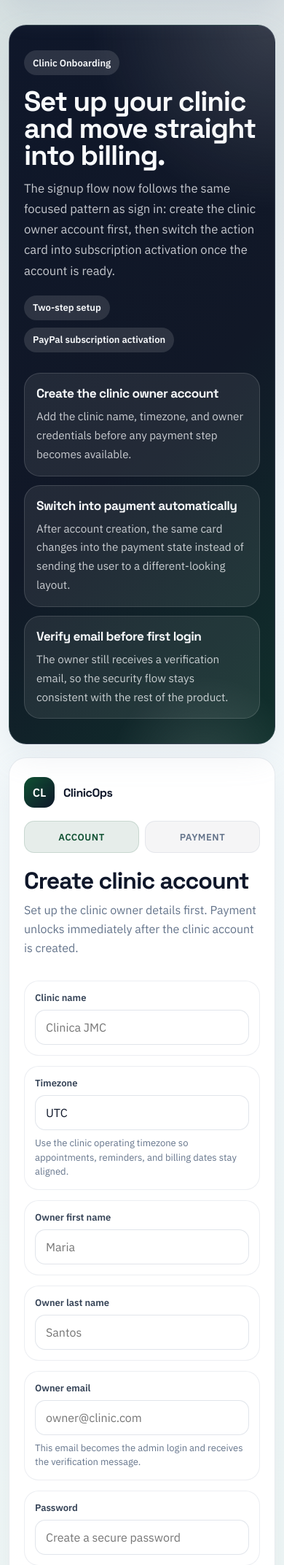
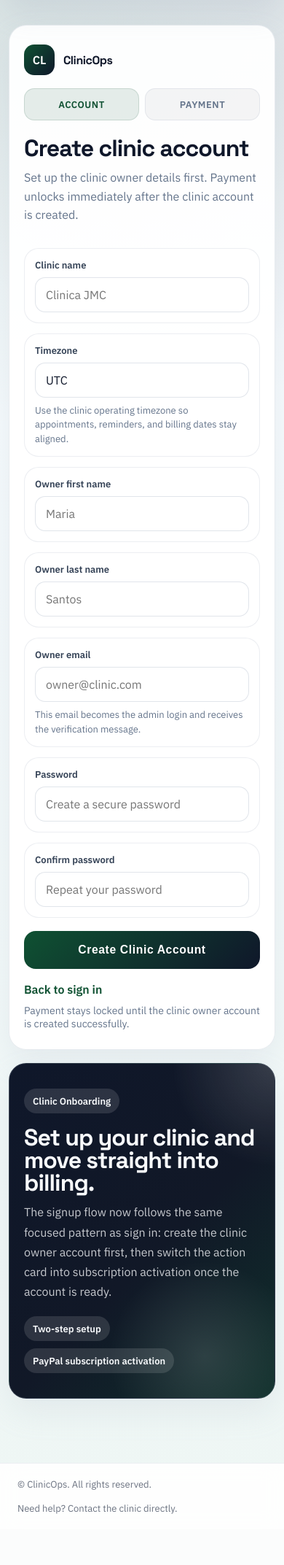
Before and after one commit to pinoyvaautomation/Clinicops, a Django app: page /signup/ in a window 390 px wide. Shown: the part 74-2219 px from the top of the page at 73% size. After the commit the page ends 2149 px from the top, so only its background shows below. Run offline with Django 5.2, Linux system fonts and the light colour scheme; parts of the project's set-up code (start-up, migrations or seed data) failed here and were passed over.

Commit message:
Prioritize auth forms on mobile

```diff
--- a/core/templates/core/clinic_signup.html
+++ b/core/templates/core/clinic_signup.html
@@ -404,6 +404,23 @@
         .shell {
           grid-template-columns: 1fr;
         }
+        .signup-card {
+          order: 1;
+        }
+        .hero {
+          order: 2;
+        }
+      }
+      @media (max-width: 820px) {
+        .hero-points {
+          display: none;
+        }
+        .hero h1 {
+          font-size: clamp(2rem, 8vw, 3rem);
+        }
+        .hero p {
+          font-size: 1rem;
+        }
       }
       @media (max-width: 680px) {
         .field-grid,
```
Also changed, not shown: templates/registration/login.html (+17 -0 lines).
